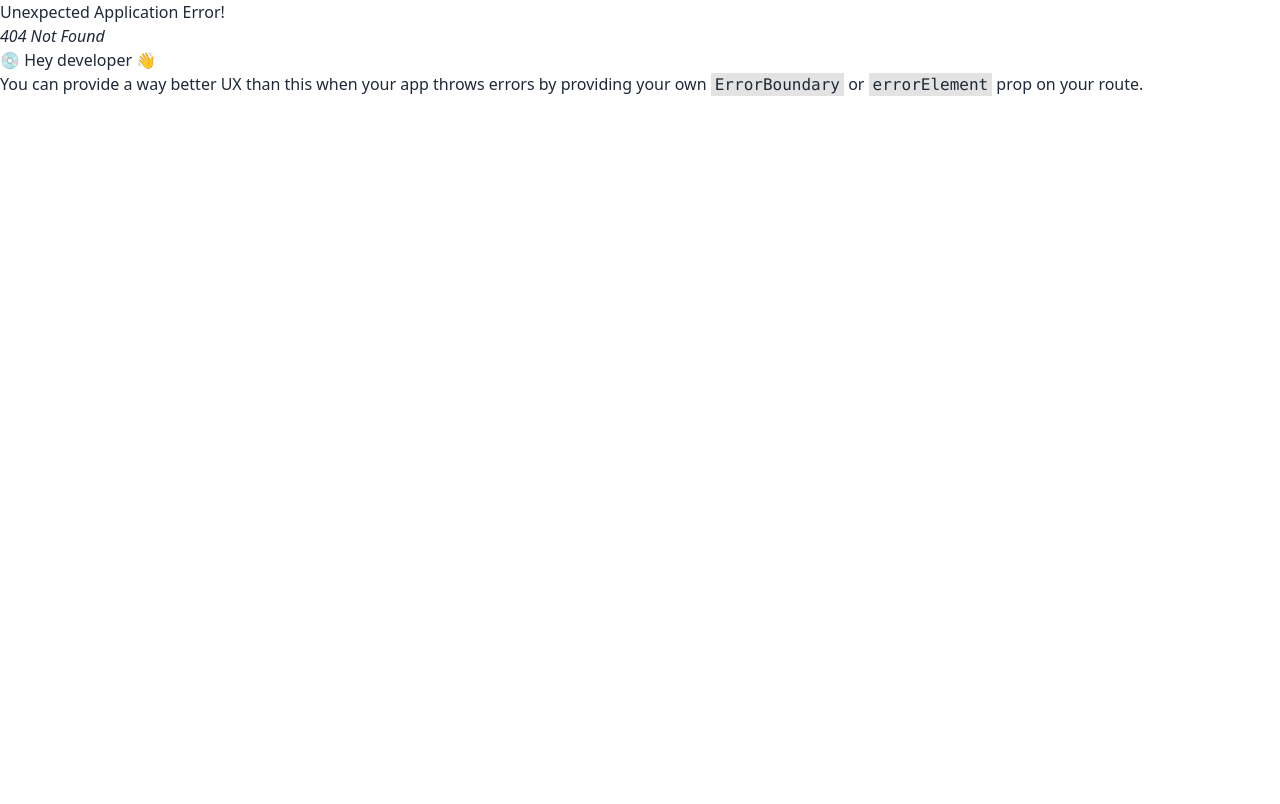
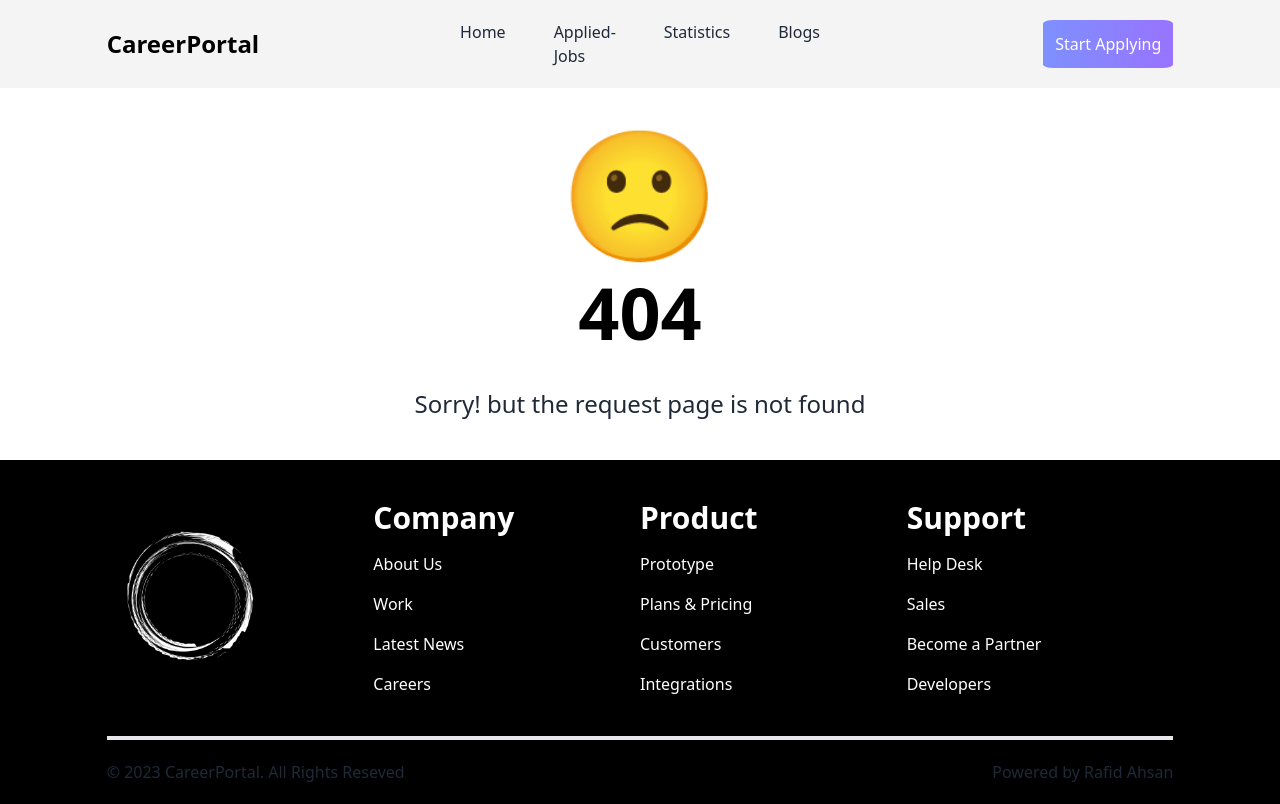
Before and after one commit to Rafid-Al-Ahsan/career-portal, a React (Vite) app: page /Appliedjobs/Jobdetails in a window 1280 px wide. Before the commit this address had no page. Built offline with nearby package versions, Linux system fonts and the light colour scheme.

Commit message:
not found page added

```diff
--- /dev/null
+++ b/src/Components/NotFound.jsx
@@ -0,0 +1,20 @@
+/* eslint-disable no-unused-vars */
+import React from 'react';
+
+const NotFound = () => {
+    return (
+        <div className='w-full'>
+            <div className='w-5/6 m-auto text-center my-10'>
+                  <h1 className='text-secondary font-extrabold text-9xl'>🙁</h1>
+                  <h4 className='text-black font-semibold text-7xl my-5'>404</h4>
+
+
+                  <h4 className=' font-medium text-2xl my-10'>Sorry! but the request page is not found</h4>
+
+
+            </div>
+        </div>
+    );
+};
+
+export default NotFound;
--- a/src/main.jsx
+++ b/src/main.jsx
@@ -11,6 +11,7 @@ import AppliedJobs from './Components/AppliedJobs.jsx';
 import Statistics from './Components/Statistics.jsx';
 import Blogs from './Components/Blogs';
 import App from './App';
+import NotFound from './Components/NotFound';
 
 const router =createBrowserRouter([
     {
@@ -36,6 +37,10 @@ const router =createBrowserRouter([
             {
               path: "Blogs",
               element: <Blogs></Blogs>
+            },
+            {
+              path: "*",
+              element: <NotFound></NotFound>
             }
 
         ]
```
